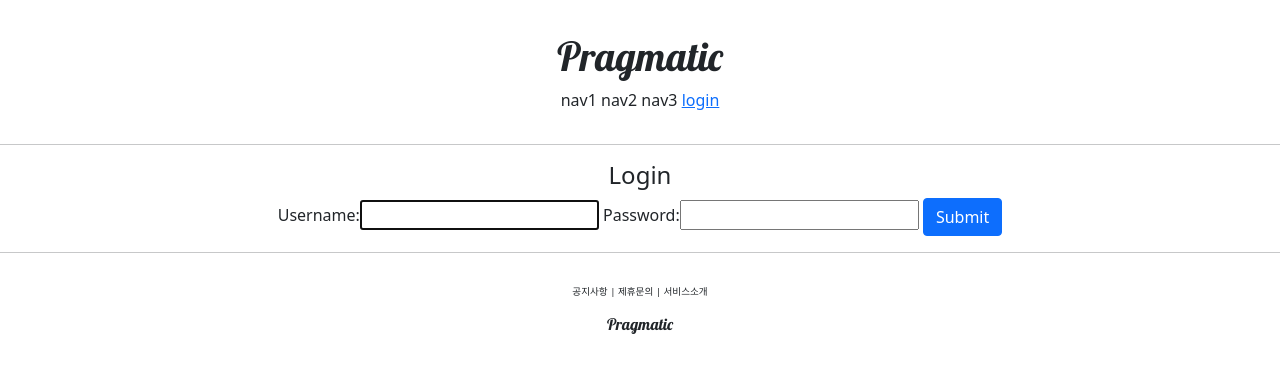
After one commit to kimmekimme/PycharmProjects, a Django app: page /account/login/ in a window 1280 px wide. The commit adds this page. Shown: the top 373 px of the page. Run offline with Django 3.2, Linux system fonts and the light colour scheme.

Commit message:
8
login/logout

```diff
--- /dev/null
+++ b/pragmatic/accountapp/templates/accountapp/login.html
@@ -0,0 +1,17 @@
+{% extends 'base.html' %}
+
+{% block content %}
+    <div style="text-align: center;">
+      <div>
+        <h4>Login</h4>
+      </div>
+      <div>
+        <form action=" " method="post">
+            {% csrf_token %} <!--장고기본 보안토큰-->
+            {{ form }} <!--장고기능-->
+            <input type="submit" class="btn btn-primary">
+        </form>
+      </div>
+    </div>
+
+{% endblock %}
--- a/pragmatic/accountapp/urls.py
+++ b/pragmatic/accountapp/urls.py
@@ -1,3 +1,4 @@
+from django.contrib.auth.views import LoginView, LogoutView
 from django.urls import path
 
 from accountapp.views import hello_world, AccountCreateView
@@ -10,5 +11,7 @@ app_name = "accountapp"
 
 urlpatterns = [
     path('hello_world/', hello_world, name='hello_world'), #함수형 베이스는 함수명 바로 넣어주는 형식
-    path('create/', AccountCreateView.as_view(), name='create'), #클래스 베이스 뷰 형식
+    path('create/', AccountCreateView.as_view(), name='create'),   #클래스 베이스 뷰 형식
+    path('login/', LoginView.as_view(template_name='accountapp/login.html'), name='login'), #로그인은 템플릿 지정
+    path('logout/', LogoutView.as_view(), name='logout'),
 ]
--- a/pragmatic/pragmatic/settings.py
+++ b/pragmatic/pragmatic/settings.py
@@ -13,6 +13,7 @@ import os.path
 from pathlib import Path
 
 import environ, os
+from django.urls import reverse_lazy
 
 env = environ.Env(
     DEBUG=(bool, False)
@@ -139,3 +140,6 @@ STATICFILES_DIRS = [
 
 
 DEFAULT_AUTO_FIELD = 'django.db.models.BigAutoField'
+
+LOGIN_REDIRECT_URL = reverse_lazy('accountapp:hello_world')
+LOGOUT_REDIRECT_URL = reverse_lazy('accountapp:login')
--- a/pragmatic/templates/header.html
+++ b/pragmatic/templates/header.html
@@ -6,6 +6,14 @@
                 <span>nav1</span>
                 <span>nav2</span>
                 <span>nav3</span>
-                <span>nav4</span>
+                {% if not user.is_authenticated %}
+                <a href="{% url 'accountapp:login' %}?next={{ request.path }}">
+                     <span>login</span>
+                </a>
+                {% else %}
+                <a href="{% url 'accountapp:logout' %}?next={{ request.path }}">
+                     <span>logout</span>
+                </a>
+                {% endif %}
             </div>
      </div>
```
Also changed, not shown: pragmatic/db.sqlite3.
